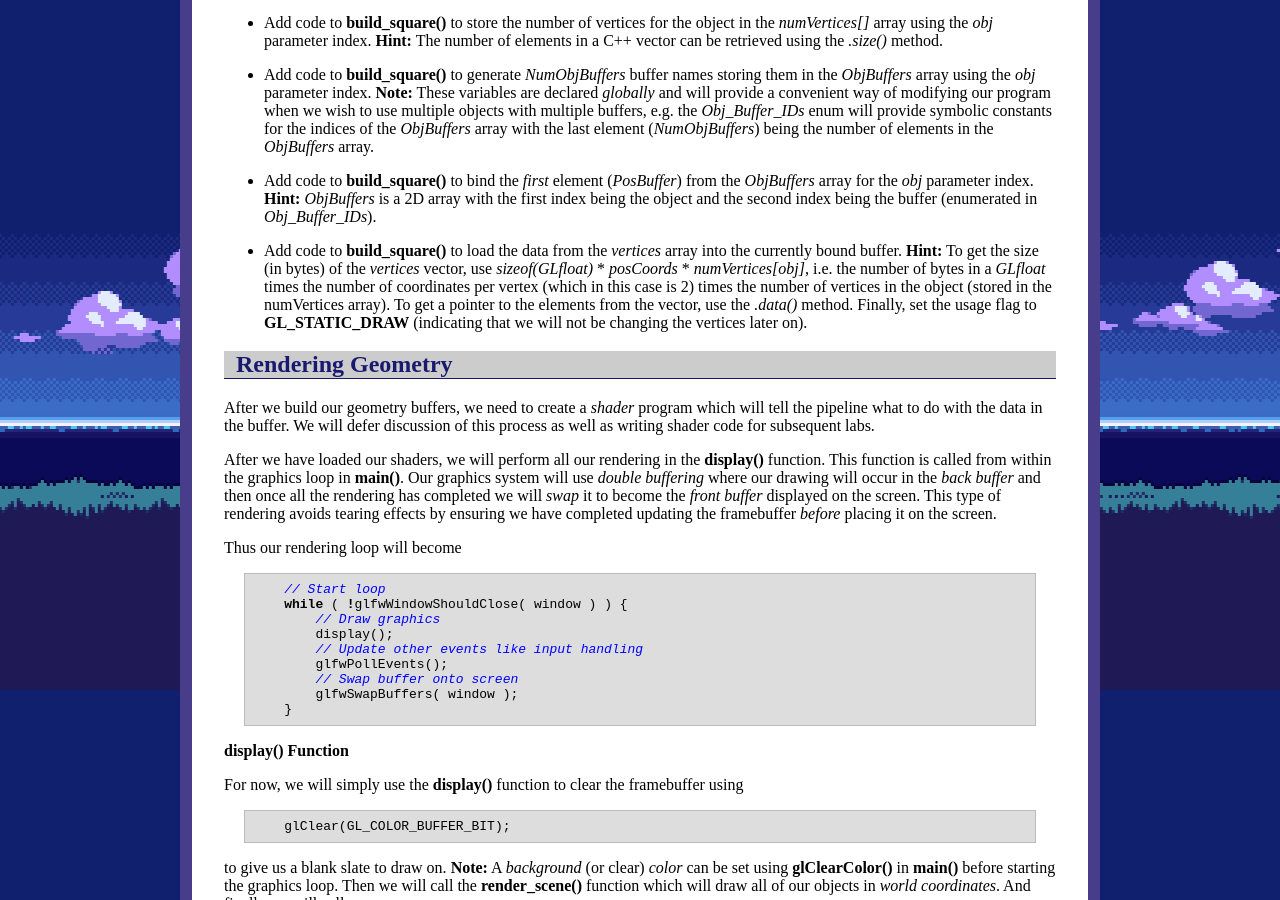
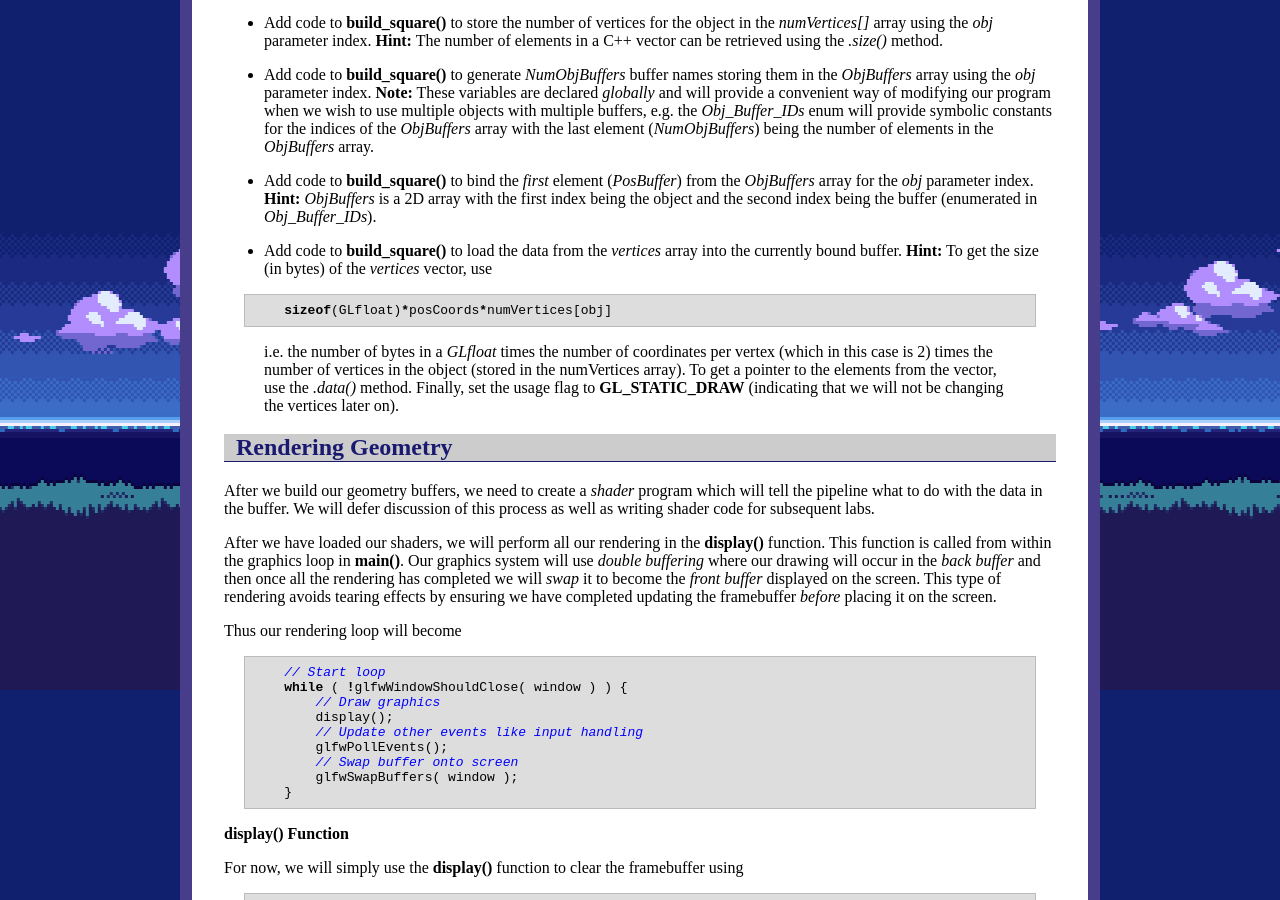
Before and after one commit to ycpcs/cs370-fall2022, a Jekyll site: the page built from labs/lab01.md, in a window 1280 px wide and 900 px high, scrolled down 3810 px. Built offline with Jekyll 4.4.1, drawn with Linux system fonts in a browser that asks for light colours.

Commit message:
update lab 1
update lab 1

````diff
--- a/labs/lab01.md
+++ b/labs/lab01.md
@@ -142,7 +142,13 @@ where *target* is again the type of buffer (again in this case **GL\_ARRAY\_BUFF
 
 - Add code to **build\_square()** to bind the *first* element (*PosBuffer*) from the *ObjBuffers* array for the *obj* parameter index. **Hint:** *ObjBuffers* is a 2D array with the first index being the object and the second index being the buffer (enumerated in *Obj\_Buffer\_IDs*).
 
-- Add code to **build\_square()** to load the data from the *vertices* array into the currently bound buffer. **Hint:** To get the size (in bytes) of the *vertices* vector, use *sizeof(GLfloat)* \* *posCoords* \* *numVertices[obj]*, i.e. the number of bytes in a *GLfloat* times the number of coordinates per vertex (which in this case is 2) times the number of vertices in the object (stored in the numVertices array). To get a pointer to the elements from the vector, use the *.data()* method. Finally, set the usage flag to **GL\_STATIC\_DRAW** (indicating that we will not be changing the vertices later on).
+- Add code to **build\_square()** to load the data from the *vertices* array into the currently bound buffer. **Hint:** To get the size (in bytes) of the *vertices* vector, use
+
+```cpp
+    sizeof(GLfloat)*posCoords*numVertices[obj]
+```
+
+> i.e. the number of bytes in a *GLfloat* times the number of coordinates per vertex (which in this case is 2) times the number of vertices in the object (stored in the numVertices array). To get a pointer to the elements from the vector, use the *.data()* method. Finally, set the usage flag to **GL\_STATIC\_DRAW** (indicating that we will not be changing the vertices later on).
 
 ## Rendering Geometry
 
````
Also changed, not shown: syllabus.md (+1 -1 lines).
